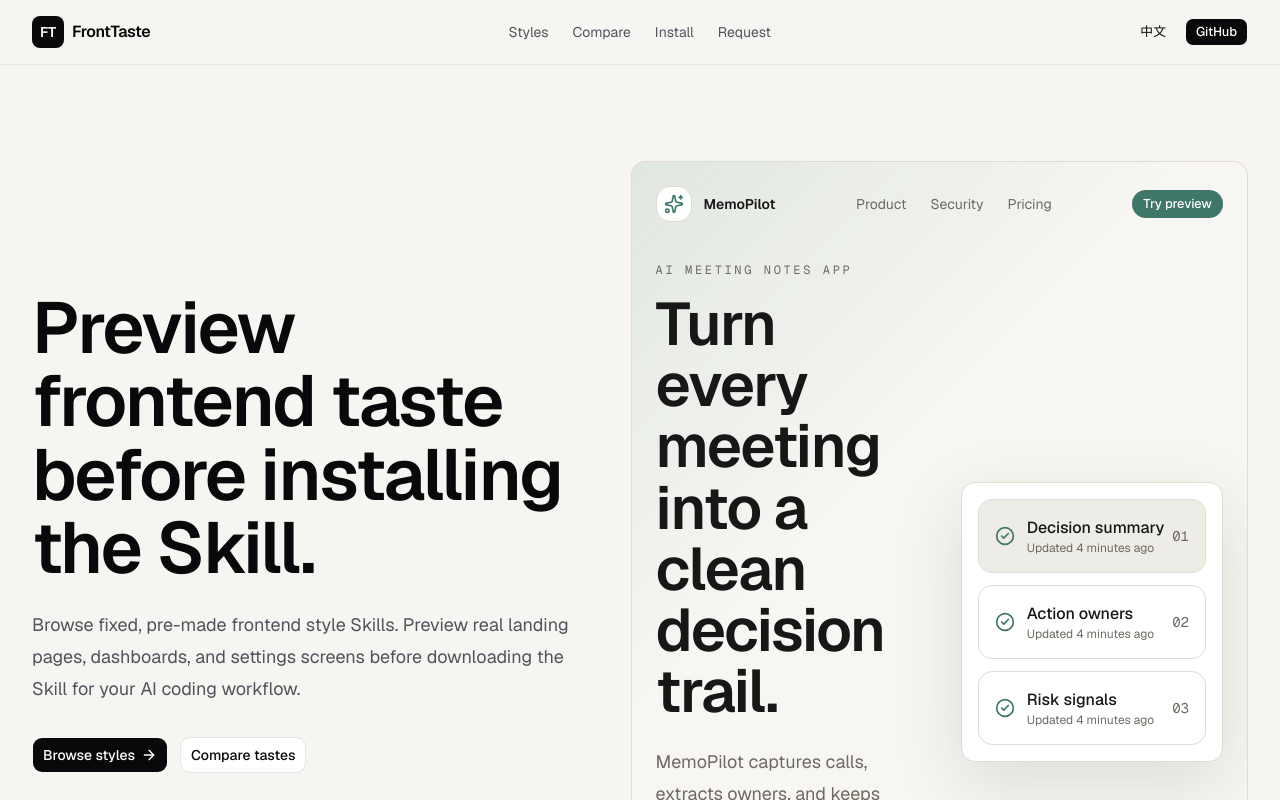
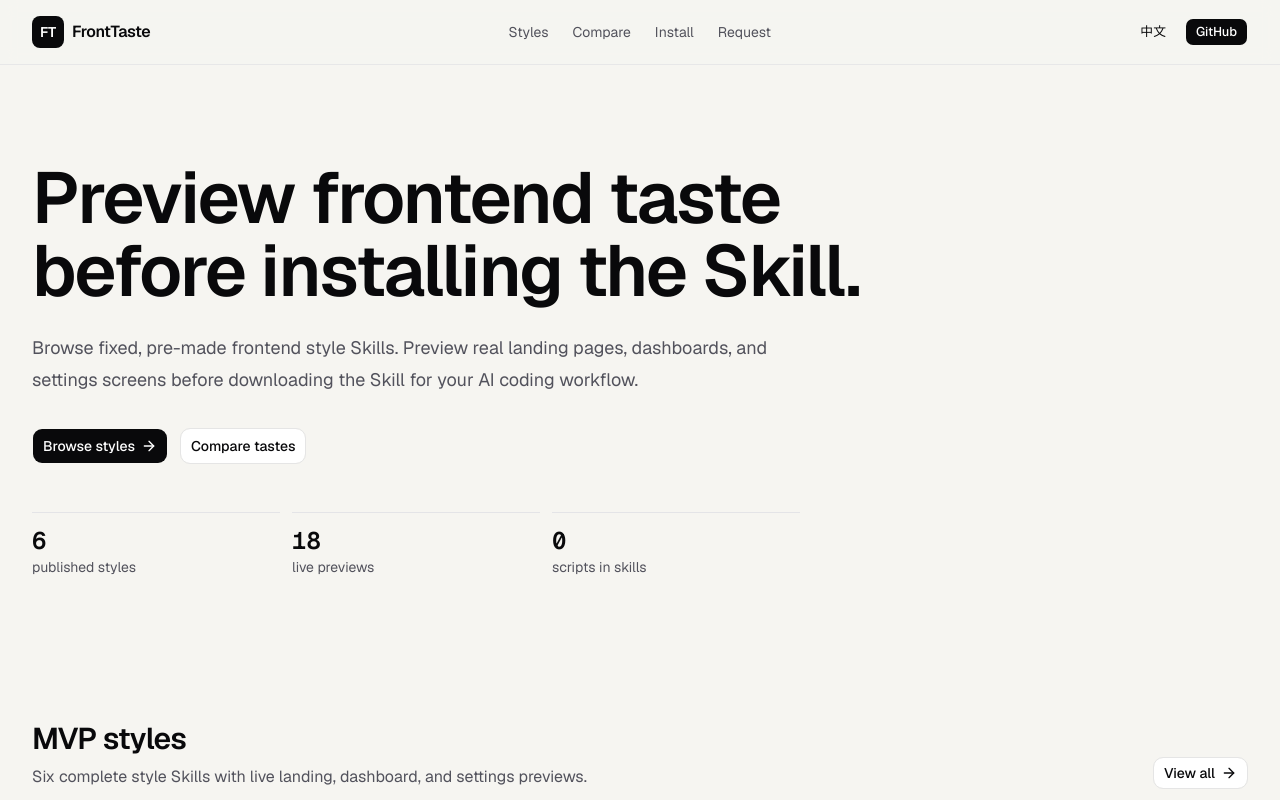
Before and after one commit to zxyfreediver/front-taste, a Next.js app: page /en in a window 1280 px wide. Shown: the top 800 px of the page. Built offline with nearby package versions, Linux system fonts and the light colour scheme.

Commit message:
remove homepage hero preview

```diff
--- a/src/app/[locale]/page.tsx
+++ b/src/app/[locale]/page.tsx
@@ -2,7 +2,6 @@
 import { ButtonLink } from "@/components/button-link";
 import { Badge } from "@/components/ui/badge";
 import { Card } from "@/components/ui/card";
-import { PreviewRenderer } from "@/components/preview-renderer";
 import { StyleCard } from "@/components/style-card";
 import { copy } from "@/lib/copy";
 import { publishedStyles, type Locale } from "@/lib/fronttaste";
@@ -18,12 +17,12 @@
 
   return (
     <>
-      <section className="mx-auto grid max-w-7xl gap-10 px-4 py-16 sm:px-6 lg:grid-cols-[.95fr_1.05fr] lg:px-8 lg:py-24">
-        <div className="flex flex-col justify-center">
-          <h1 className="max-w-3xl text-5xl font-semibold leading-[1.02] tracking-tight text-zinc-950 sm:text-7xl">
+      <section className="mx-auto max-w-7xl px-4 py-16 sm:px-6 lg:px-8 lg:py-24">
+        <div className="max-w-4xl">
+          <h1 className="max-w-4xl text-5xl font-semibold leading-[1.02] tracking-tight text-zinc-950 sm:text-7xl">
             {t.hero.title}
           </h1>
-          <p className="mt-6 max-w-2xl text-lg leading-8 text-zinc-600">{t.hero.body}</p>
+          <p className="mt-6 max-w-3xl text-lg leading-8 text-zinc-600">{t.hero.body}</p>
           <div className="mt-8 flex flex-wrap gap-3">
             <ButtonLink href={`/${locale}/styles`} size="lg" className="bg-zinc-950 text-white hover:bg-zinc-800">
               {t.hero.primary}
@@ -33,7 +32,7 @@
               {t.hero.secondary}
             </ButtonLink>
           </div>
-          <div className="mt-10 grid gap-3 text-sm text-zinc-600 sm:grid-cols-3">
+          <div className="mt-12 grid max-w-3xl gap-3 text-sm text-zinc-600 sm:grid-cols-3">
             {[
               ["6", t.stats.styles],
               ["18", t.stats.previews],
@@ -45,9 +44,6 @@
               </div>
             ))}
           </div>
-        </div>
-        <div className="grid gap-4">
-          <PreviewRenderer style={publishedStyles[0]} type="landing" framed />
         </div>
       </section>
 
```
